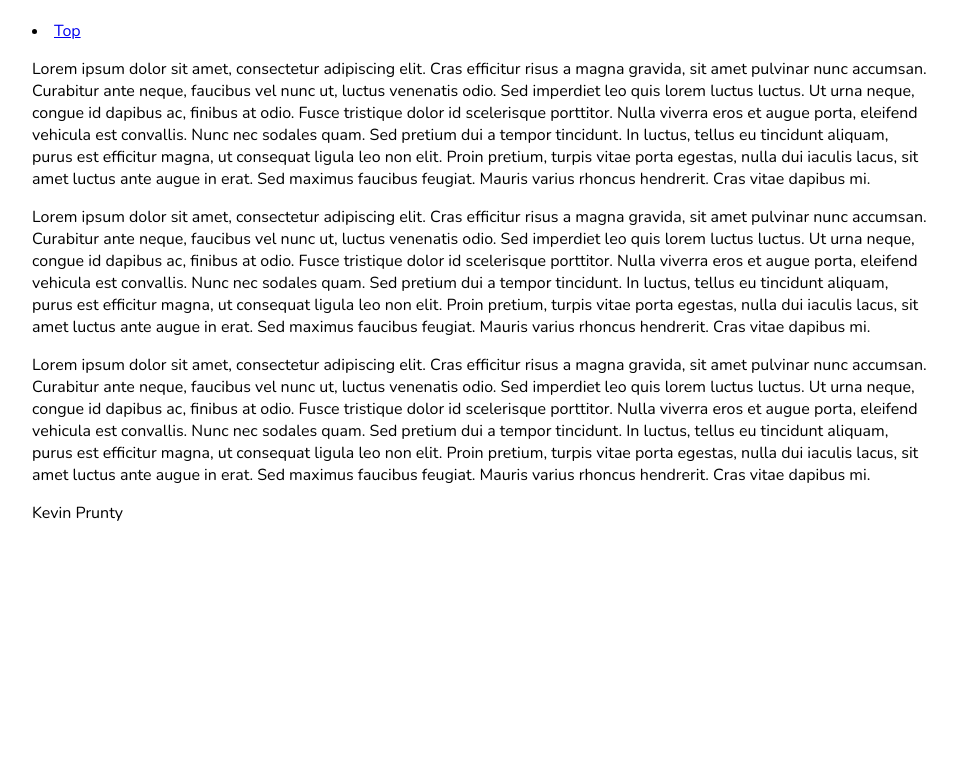
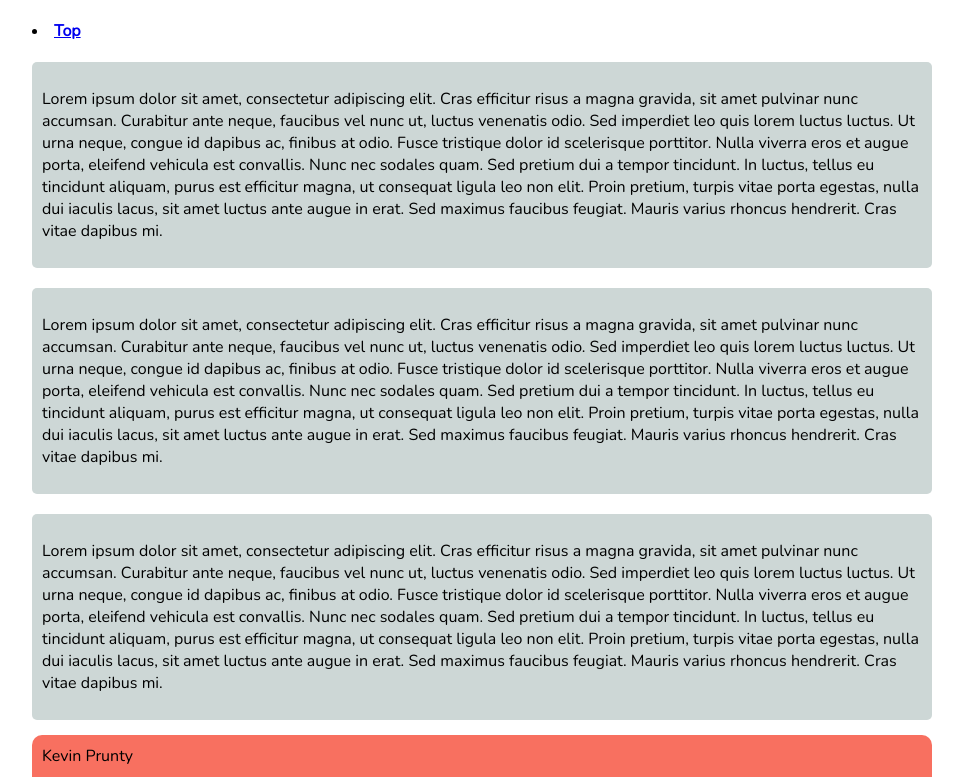
Before and after one commit to kevinprunty/kevinprunty.github.io, a plain HTML site: page index.html in a window 1280 px wide. Shown: the part 66-843 px from the top of the page, without its empty margins (158-1121 px from the left). Before the commit the page ends 800 px from the top, so only its background shows below. Drawn offline with nearby package versions, Linux system fonts and the light colour scheme.

Commit message:
Added blue/red color scheme

```diff
--- a/style/style.css
+++ b/style/style.css
@@ -1,3 +1,10 @@
+/*
+* Colors:
+*   main: #cdd7d6
+*   accent: #f87060
+*   secondary: #102542
+*/
+
 @import url('https://fonts.googleapis.com/css?family=Nunito');
 * {
     font-family: 'Nunito', sans-serif;
@@ -10,3 +17,31 @@ body {
     margin: 0 auto 0 auto;
 
 }
+
+a{
+    font-weight: bold;
+}
+
+section{
+    background-color: #cdd7d6;
+    padding: 10px;
+    margin-top: 20px;
+    border-radius: 5px;
+}
+
+footer{
+    background-color: #f87060;
+    border-radius: 10px 10px 0 0;
+    margin-top: 15px;
+    padding: 10px;
+}
+
+#main-header{
+    padding: 5px;
+    background-color: #f87060;
+    border-radius: 0 0 10px 10px;
+}
+#main-header *{
+    color: #FFF;
+    display: inline;
+}
```
